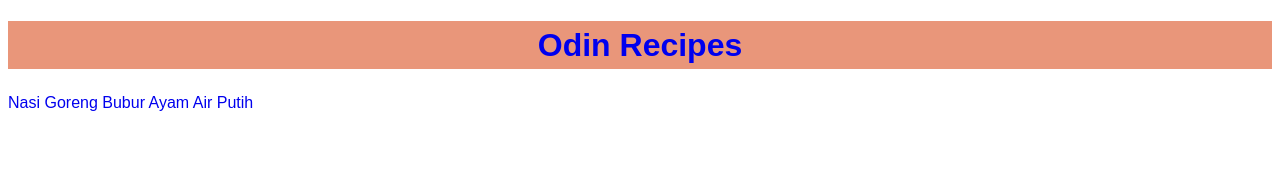
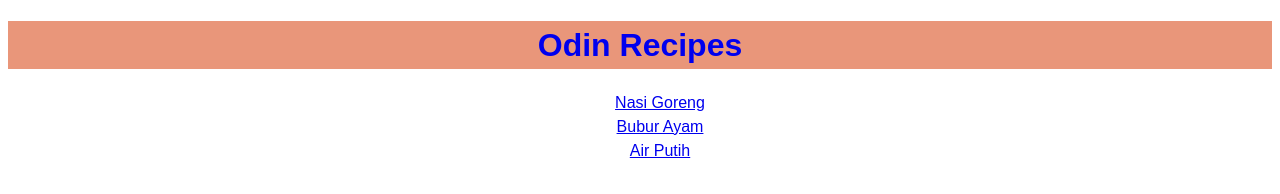
Before and after one commit to rezha4/odin-recipes, a plain HTML site: page index.html in a window 1280 px wide. Drawn offline with Linux system fonts and the light colour scheme.

Commit message:
Finishing with a few css

```diff
--- a/index.html
+++ b/index.html
@@ -8,8 +8,10 @@
 </head>
 <body>
     <h1 class="title_page"><a href="/">Odin Recipes</a></h1>
-    <a href="./recipes/nasi_goreng.html" rel="noopener noreferrer">Nasi Goreng</a>
-    <a href="./recipes/bubur_ayam.html" rel="noopener noreferrer">Bubur Ayam</a>
-    <a href="./recipes/air_putih.html" rel="noopener noreferrer">Air Putih</a>
+    <ul class="homepage-lists">
+        <li><a href="./recipes/nasi_goreng.html" rel="noopener noreferrer">Nasi Goreng</a></li>
+        <li><a href="./recipes/bubur_ayam.html" rel="noopener noreferrer">Bubur Ayam</a></li>
+        <li><a href="./recipes/air_putih.html" rel="noopener noreferrer">Air Putih</a></li>
+    </ul>
 </body>
 </html>
--- a/static/static.css
+++ b/static/static.css
@@ -1,13 +1,25 @@
 * {
     line-height: 1.5;
     font-family: Arial, sans-serif;
+    text-align: center;
 }
 
 .title_page {
     text-align: center;
     background-color: darksalmon;
+
 }
 
-.title_page, a {
+.title_page a {
     text-decoration: none;
+    background-color: darksalmon;
 }
+
+.page-lists li {
+    text-align: left;
+}
+
+.homepage-lists li {
+    text-align: center;
+    list-style: none;
+}
```
Also changed, not shown: recipes/air_putih.html (+1 -1 lines), recipes/bubur_ayam.html (+1 -1 lines), recipes/nasi_goreng.html (+1 -1 lines).
